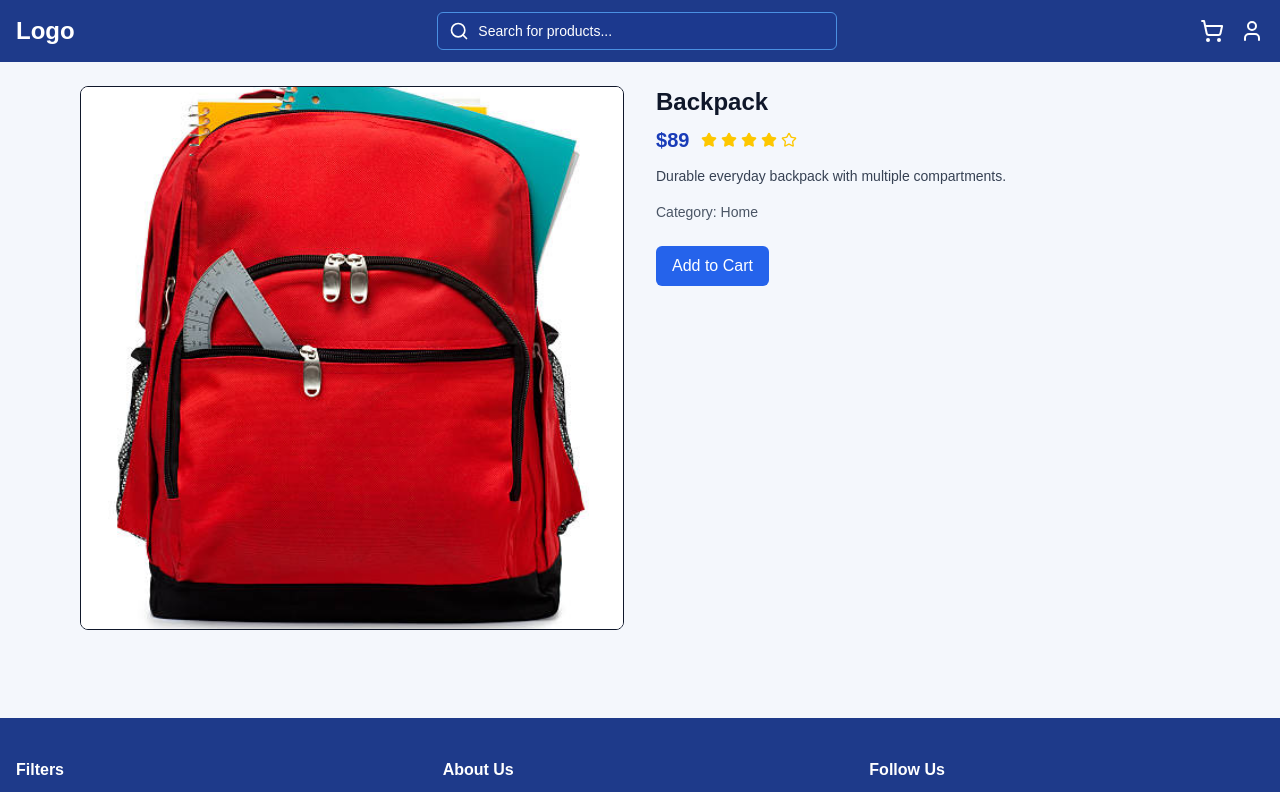
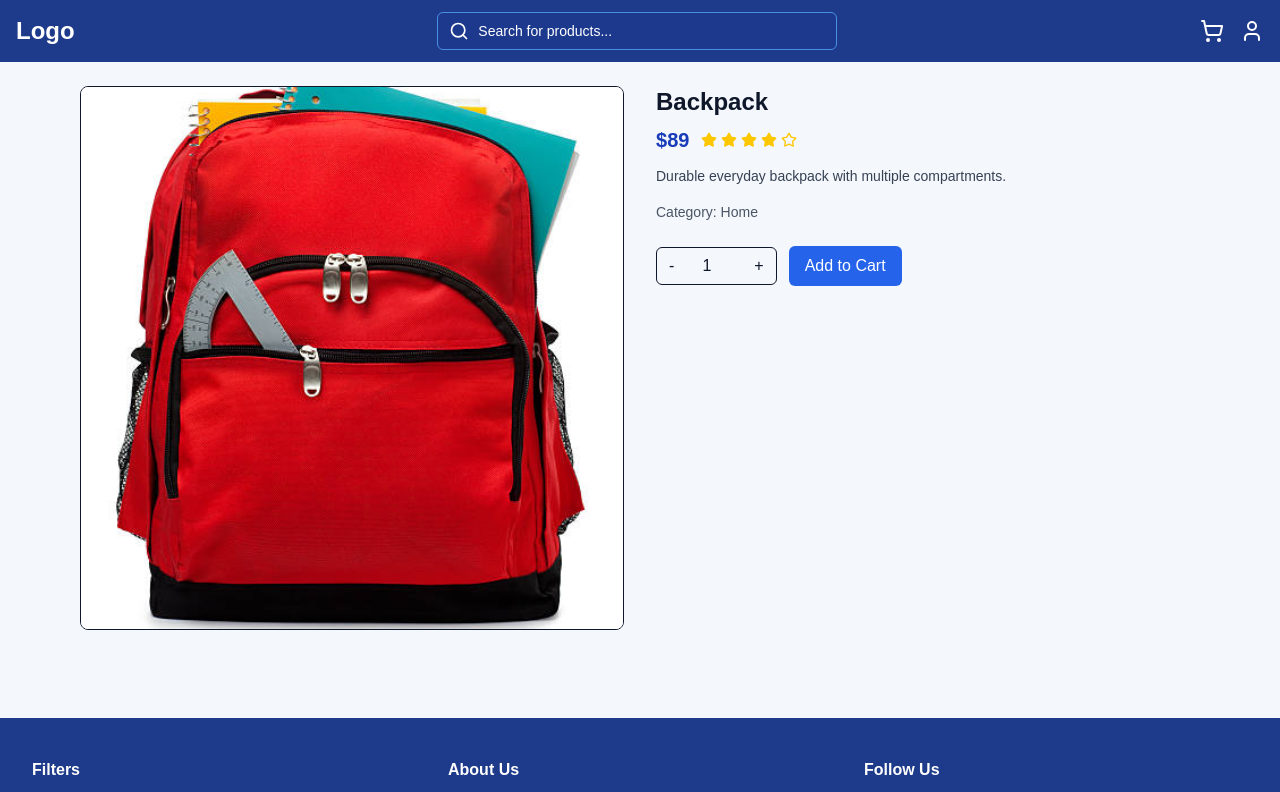
Before and after one commit to Mahendra07112003/Ecommerce-demo, a Next.js app: page /product/backpack in a window 1280 px wide. Shown: the top 792 px of the page. Built offline with nearby package versions, Linux system fonts and the light colour scheme.

Commit message:
WIP: local changes before merging cursor branch

```diff
--- a/src/app/page.tsx
+++ b/src/app/page.tsx
@@ -1,11 +1,14 @@
 import FiltersSidebar from "@/components/FiltersSidebar";
 import ProductsView from "@/components/ProductsView";
+import { Suspense } from "react";
 
 export default function Home() {
   return (
     <div className="grid grid-cols-1 md:grid-cols-[260px_1fr] gap-6">
       <div>
-        <FiltersSidebar />
+        <Suspense fallback={<div className="text-sm text-gray-500">Loading filters…</div>}>
+          <FiltersSidebar />
+        </Suspense>
       </div>
       <div>
         <h2 className="text-xl font-semibold mb-4">Product Listing</h2>
--- a/src/app/product/[id]/page.tsx
+++ b/src/app/product/[id]/page.tsx
@@ -2,7 +2,7 @@ import Image from "next/image";
 import { notFound } from "next/navigation";
 import { products } from "@/lib/products";
 import StarRating from "@/components/StarRating";
-import AddToCartButton from "@/components/AddToCartButton";
+import ProductPurchaseActions from "@/components/ProductPurchaseActions";
 
 export default async function ProductDetail({
   params,
@@ -13,7 +13,7 @@ export default async function ProductDetail({
   const product = products.find((p) => p.id === id);
   if (!product) return notFound();
 
-  // This is a server component. Use a client wrapper button to add to cart below.
+  // This is a server component. Use a client wrapper for quantity and add to cart below.
   return (
     <div className="grid gap-8 md:grid-cols-2">
       <div className="relative w-full aspect-square rounded-lg overflow-hidden bg-white border">
@@ -27,7 +27,7 @@ export default async function ProductDetail({
         </div>
         <p className="text-sm text-gray-700 mb-4">{product.description}</p>
         <div className="text-sm text-gray-600 mb-6">Category: {product.category}</div>
-        <AddToCartButton product={product} />
+        <ProductPurchaseActions product={product} />
       </div>
     </div>
   );
--- a/src/components/AddToCartButton.tsx
+++ b/src/components/AddToCartButton.tsx
@@ -3,11 +3,11 @@
 import { Product } from "@/types/product";
 import { useCartStore } from "@/store/cart";
 
-export default function AddToCartButton({ product }: { product: Product }) {
+export default function AddToCartButton({ product, quantity = 1 }: { product: Product; quantity?: number }) {
   const addItem = useCartStore((s) => s.addItem);
   return (
     <button
-      onClick={() => addItem(product)}
+      onClick={() => addItem(product, quantity)}
       className="inline-flex items-center justify-center rounded-md text-white px-4 py-2"
       style={{ backgroundColor: "var(--button)" }}
     >
--- a/src/components/FiltersSidebar.tsx
+++ b/src/components/FiltersSidebar.tsx
@@ -2,10 +2,60 @@
 
 import { categories } from "@/lib/products";
 import { useFilterStore } from "@/store/filters";
+import { useEffect } from "react";
+import { usePathname, useRouter, useSearchParams } from "next/navigation";
 
 export default function FiltersSidebar() {
-  const { category, secondaryCategory, maxPrice, setCategory, setSecondaryCategory, setMaxPrice } =
+  const { category, secondaryCategory, maxPrice, search, setCategory, setSecondaryCategory, setMaxPrice, setSearch } =
     useFilterStore();
+
+  const router = useRouter();
+  const pathname = usePathname();
+  const searchParams = useSearchParams();
+
+  // Initialize filters from URL on first mount
+  useEffect(() => {
+    const sp = new URLSearchParams(searchParams.toString());
+
+    const q = sp.get("q");
+    if (q) setSearch(q);
+
+    const categoryParam = sp.get("category");
+    if (categoryParam) {
+      const match = categories.find((c) => c.toLowerCase() === categoryParam.toLowerCase());
+      if (match) setCategory(match);
+    }
+
+    const priceParam = sp.get("price"); // e.g., 0-1000
+    if (priceParam && priceParam.includes("-")) {
+      const parts = priceParam.split("-");
+      const end = Number(parts[1]);
+      if (!Number.isNaN(end)) setMaxPrice(end);
+    }
+    // eslint-disable-next-line react-hooks/exhaustive-deps
+  }, []);
+
+  // Sync filters to URL when they change
+  useEffect(() => {
+    const sp = new URLSearchParams(searchParams.toString());
+
+    // search
+    if (search && search.trim()) sp.set("q", search.trim());
+    else sp.delete("q");
+
+    // category (prefer secondary if not All)
+    const effectiveCategory = secondaryCategory !== "All" ? secondaryCategory : category;
+    if (effectiveCategory !== "All") sp.set("category", effectiveCategory.toLowerCase());
+    else sp.delete("category");
+
+    // price range serialized as 0-max
+    if (maxPrice !== 1000) sp.set("price", `0-${maxPrice}`);
+    else sp.delete("price");
+
+    const query = sp.toString();
+    router.replace(query ? `${pathname}?${query}` : pathname, { scroll: false });
+    // eslint-disable-next-line react-hooks/exhaustive-deps
+  }, [category, secondaryCategory, maxPrice, search, pathname, router]);
 
   return (
     <aside className="space-y-6">
--- a/src/components/Footer.tsx
+++ b/src/components/Footer.tsx
@@ -4,7 +4,7 @@ import { Facebook, Twitter, Instagram } from "lucide-react";
 export default function Footer() {
   return (
     <footer className="text-white mt-16" style={{ backgroundColor: "var(--primary-dark)" }}>
-      <div className="mx-auto max-w-7xl px-4 py-10 grid gap-8 md:grid-cols-3">
+      <div className="mx-auto max-w-7xl px-8 py-10 grid gap-8 sm:md:grid-cols-3  justify-center">
         <div>
           <h4 className="font-semibold mb-3">Filters</h4>
           <ul className="space-y-2 text-sm opacity-90">
--- /dev/null
+++ b/src/components/ProductPurchaseActions.tsx
@@ -0,0 +1,29 @@
+"use client";
+
+import { useState } from "react";
+import { Product } from "@/types/product";
+import AddToCartButton from "./AddToCartButton";
+
+export default function ProductPurchaseActions({ product }: { product: Product }) {
+  const [quantity, setQuantity] = useState<number>(1);
+
+  const decrease = () => setQuantity((q) => Math.max(1, q - 1));
+  const increase = () => setQuantity((q) => q + 1);
+
+  return (
+    <div className="flex items-center gap-3">
+      <div className="inline-flex items-center border rounded-md">
+        <button onClick={decrease} className="px-3 py-1.5">-</button>
+        <input
+          type="number"
+          min={1}
+          value={quantity}
+          onChange={(e) => setQuantity(Math.max(1, Number(e.target.value) || 1))}
+          className="w-14 text-center outline-none py-1.5"
+        />
+        <button onClick={increase} className="px-3 py-1.5">+</button>
+      </div>
+      <AddToCartButton product={product} quantity={quantity} />
+    </div>
+  );
+}
```
Also changed, not shown: package.json (line endings or trailing spaces).
